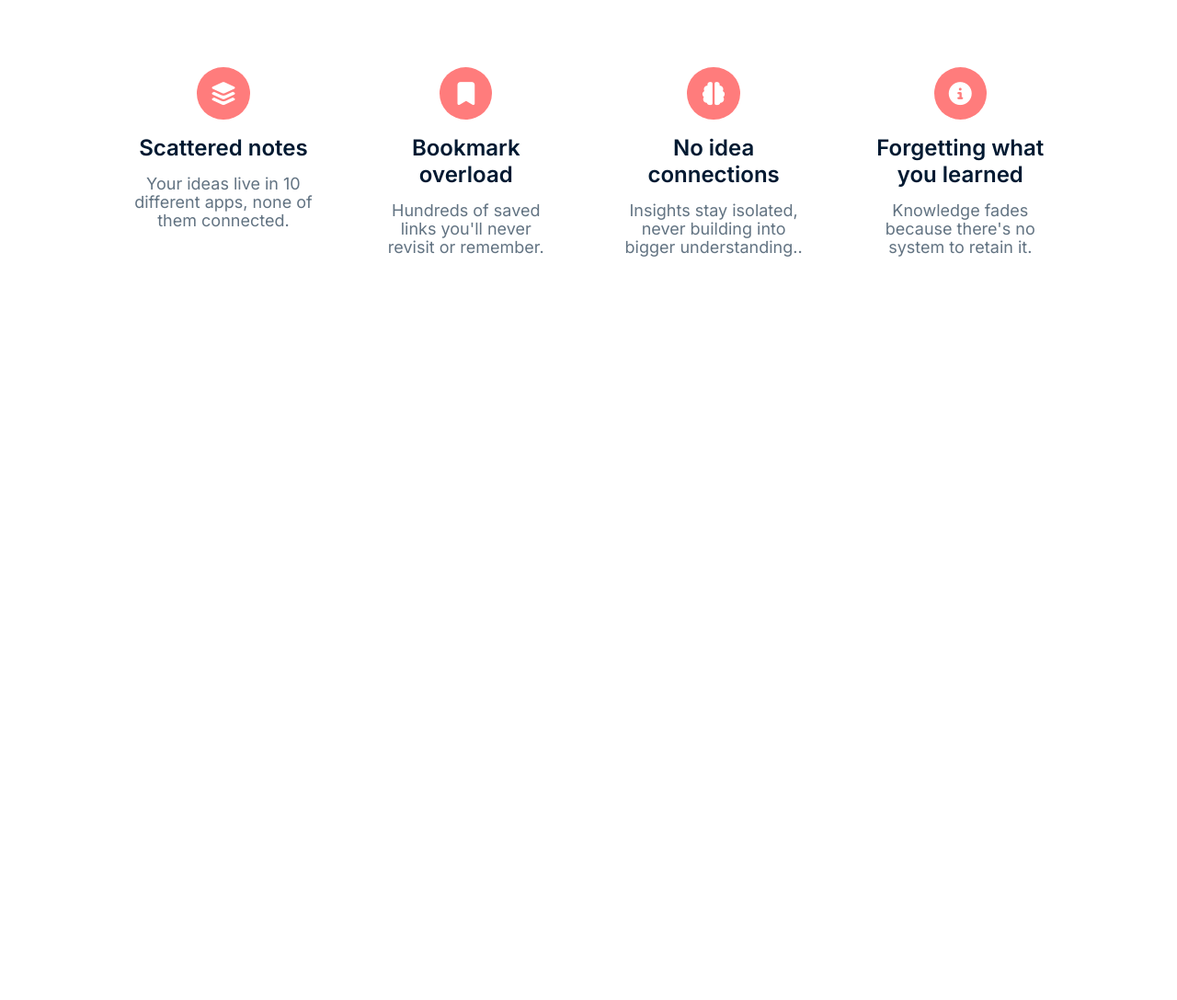
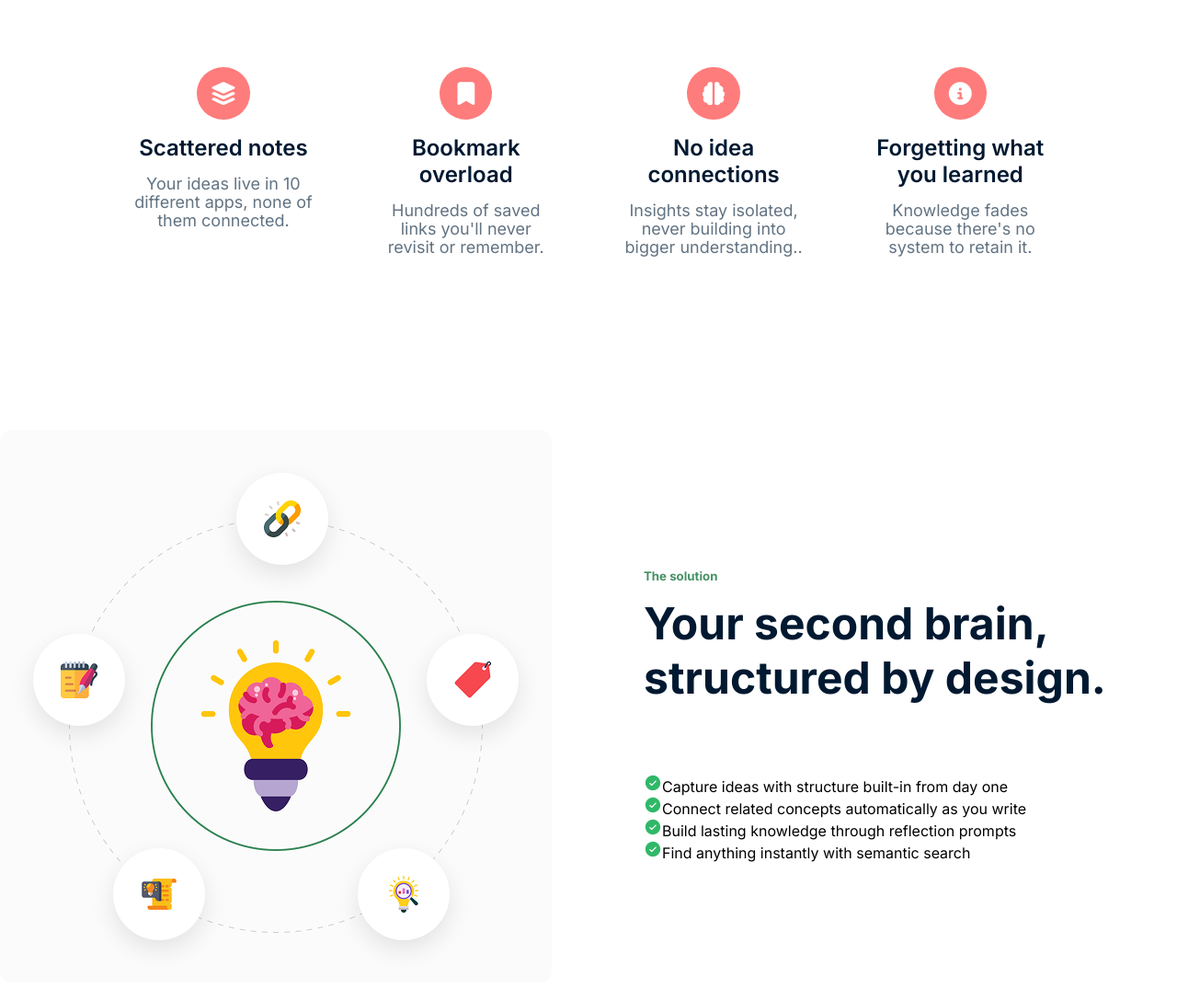
Before and after one commit to khorshedalam0369-hash/projects-a01, a plain HTML site: page index.html in a window 1280 px wide. Shown: the part 920-2007 px from the top of the page at 92% size. Before the commit the page ends 1268 px from the top, so only its background shows below. Drawn offline with Linux system fonts and the light colour scheme.

Commit message:
first commit circle-section

```diff
--- a/index.html
+++ b/index.html
@@ -69,7 +69,7 @@
 
     </section>
 
-    <!-- -------Note Section----------- -->
+
     <section id="note-section">
         <div class="title-des">
             <h2>Notes don't fail, Structure does.</h2>
@@ -101,6 +101,28 @@
         </div>
     </section>
 
+<section>
+    <div class="circle-section">
+    <div class="solution-img">
+        <img src="./assets/knowledge.png" alt="">
+    </div>
+    <div class="solution">
+        <div class="span">
+            <h5>The solution</h5>
+        </div>
+        <h1>Your second brain,
+        structured by design.</h1>
+
+            <ul>
+                <li> <img src="./assets/CheckCircle.png" alt="">Capture ideas with structure built-in from day one</li>
+                <li><img src="./assets/CheckCircle.png" alt="">Connect related concepts automatically as you write</li>
+                <li><img src="./assets/CheckCircle.png" alt="">Build lasting knowledge through reflection prompts</li>
+                <li><img src="./assets/CheckCircle.png" alt="">Find anything instantly with semantic search</li>
+            </ul>
+        </div>
+    </div>
+</section>
+
 </body>
 
 </html>
--- a/style.css
+++ b/style.css
@@ -187,3 +187,47 @@ header #navbar {
   color: #627382;
   margin-top: 15px;
 }
+
+
+
+.circle-section{
+    padding: 120px 0 0 0;
+    width: 1300px;
+    max-width: 1600px;
+    margin: 0 auto;
+    text-align: center;
+    display: flex;
+    justify-content: space-between;
+    gap: 50px;
+    background-color: #ffffff;
+}
+
+
+.solution{
+    margin: 150px 50px;
+    text-align: left;
+
+}
+
+.span{
+    font-size: 16px;
+    font-weight: 600;
+    color: #469165;
+    margin-bottom: 14px;
+}
+
+.solution h1{
+    font-size: 48px;
+    font-weight: bold;
+    color: #001931;
+    margin-bottom: 75px;
+}
+
+.solution ul{
+   list-style: none;
+
+}
+
+.solution li{
+    line-height: 20px;
+}
```
